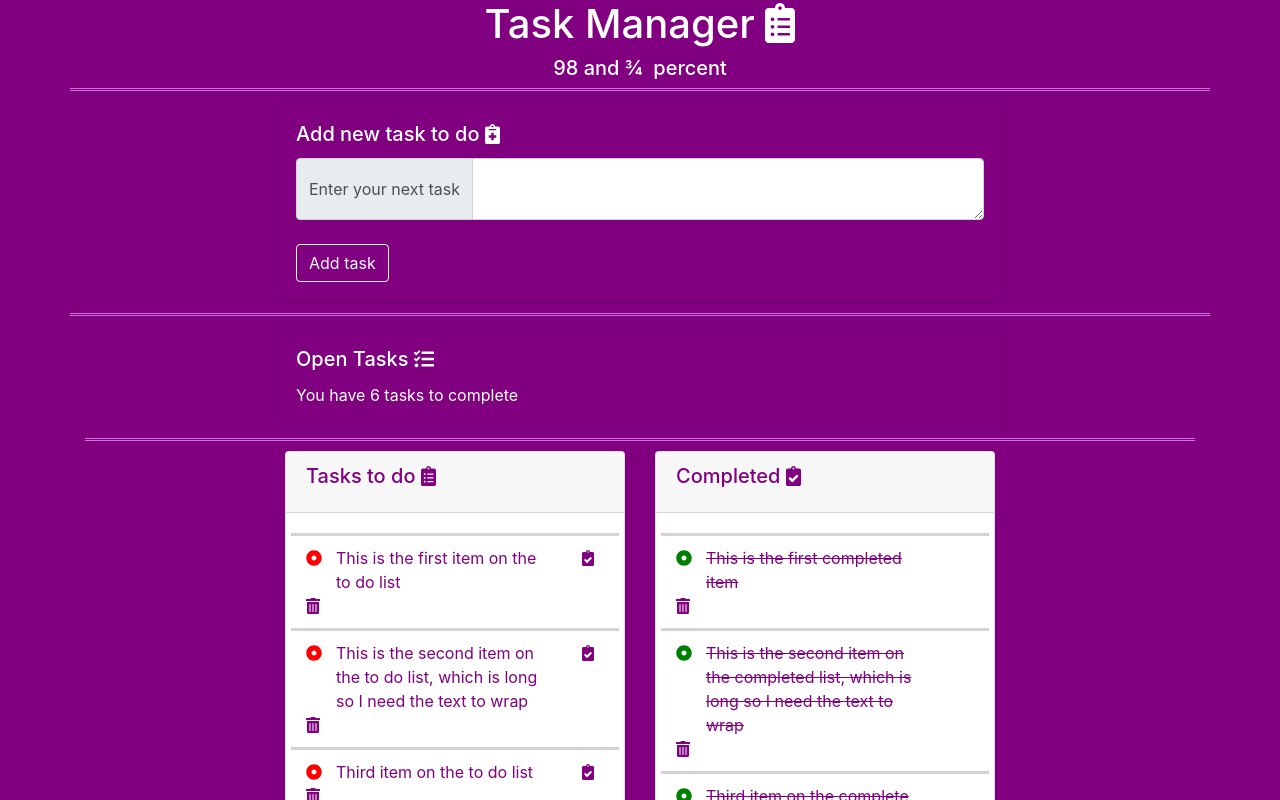
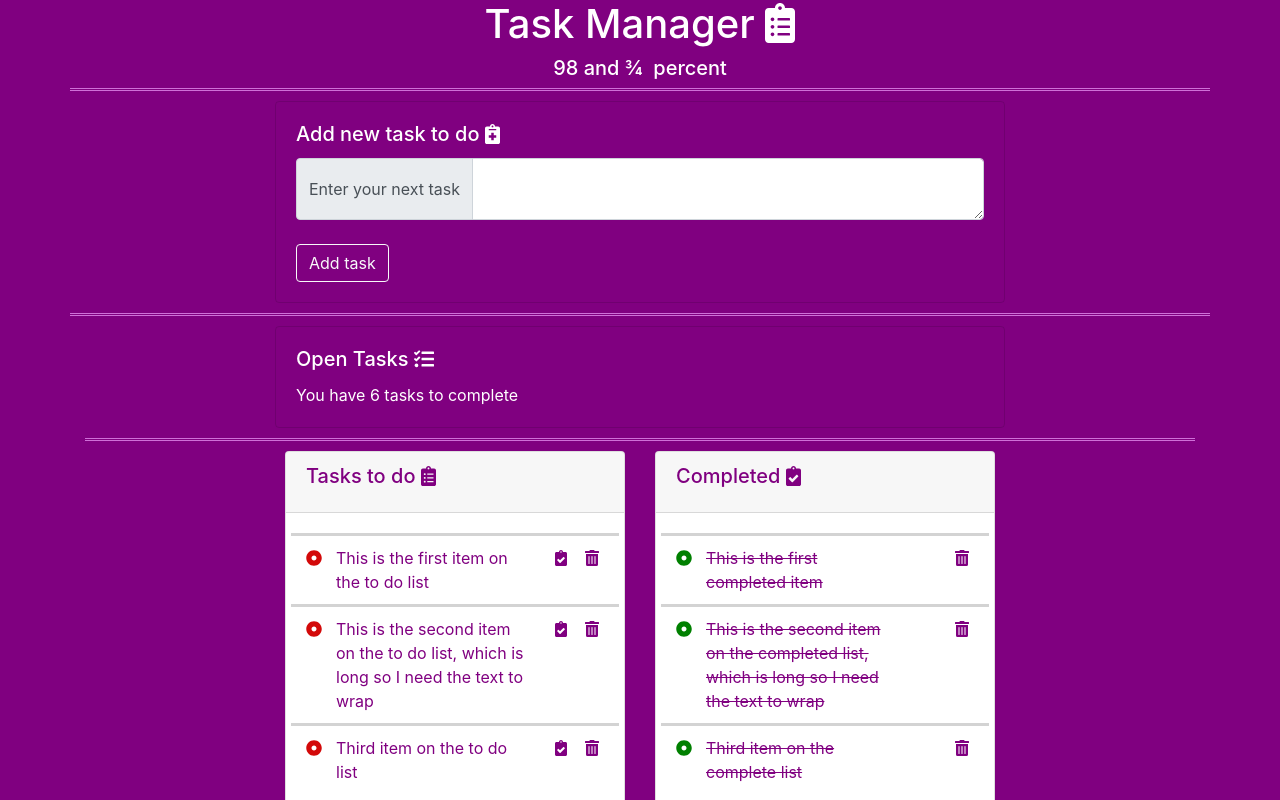
Before and after one commit to AnnJBarr/ninetyeight_and_threequarters, a React (Create React App) app: page / in a window 1280 px wide. Shown: the top 800 px of the page. Built offline with nearby package versions, Linux system fonts and the light colour scheme.

Commit message:
appearance tweaks

```diff
--- a/src/components/TaskItem.js
+++ b/src/components/TaskItem.js
@@ -10,7 +10,7 @@ class TaskItem extends React.Component {
                     {this.props.done === true ? <div id="donedot"><FontAwesomeIcon icon={faDotCircle} /></div> : <div id="tododot"><FontAwesomeIcon icon={faDotCircle} /></div>}
                 </div>
 
-                <div className="col-9">
+                <div className="col-8">
                     {this.props.done === true ? <div id="doneid">{this.props.text}</div> : <div>{this.props.text}</div>}
 
                 </div>
--- a/src/components/TasksArea.css
+++ b/src/components/TasksArea.css
@@ -16,5 +16,5 @@ body {
 }
 
 #tododot {
-    color: red;
+    color: rgb(211, 9, 9);
 }
--- a/src/components/TasksArea.js
+++ b/src/components/TasksArea.js
@@ -19,6 +19,9 @@ class TasksArea extends React.Component {
                 <div id="done-tasks" className=" col-12 col-lg-4">
                     <CompletedTasks />
                 </div>
+                <div className="col-lg-2">
+
+                </div>
             </div>
 
         );
```
